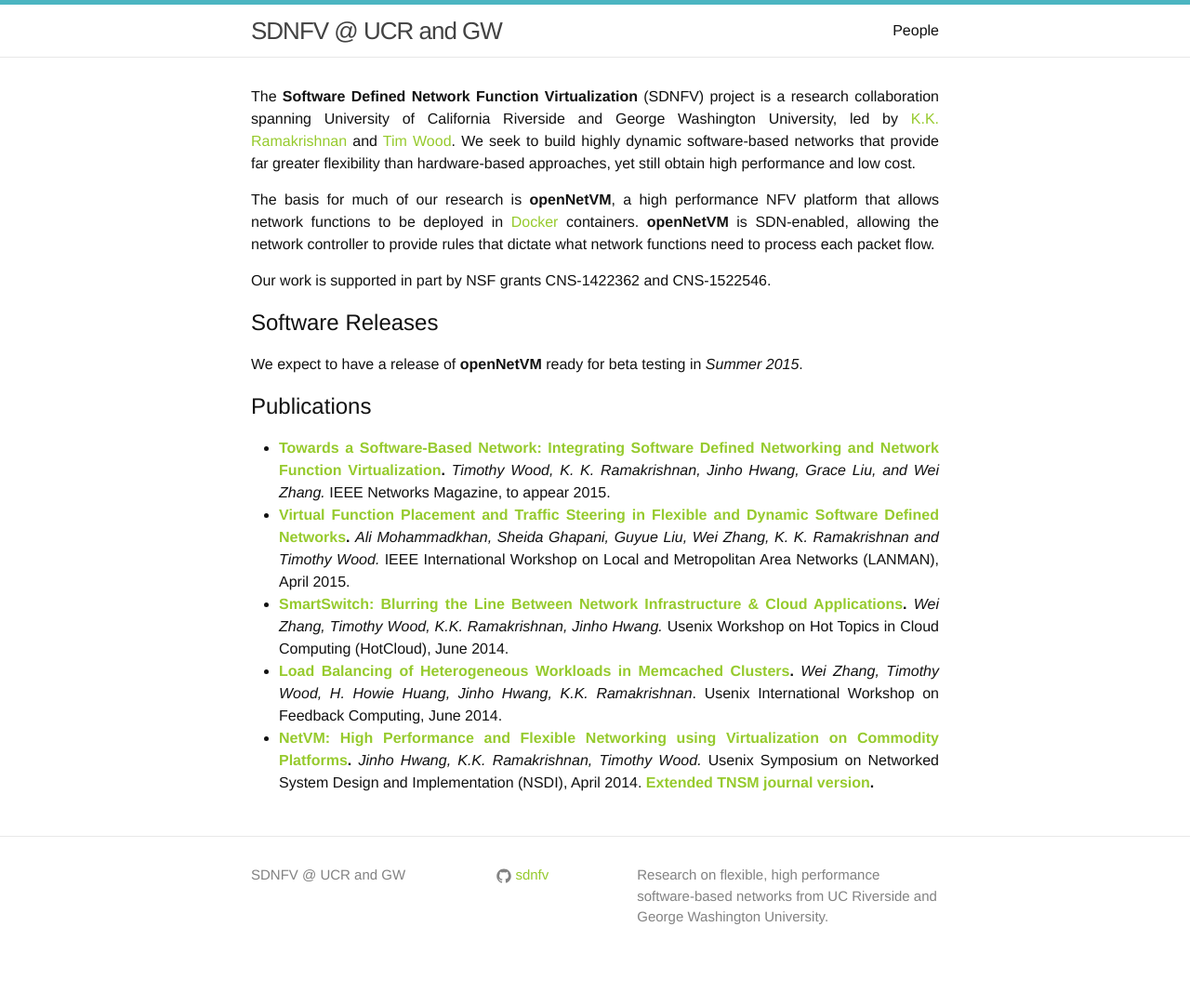
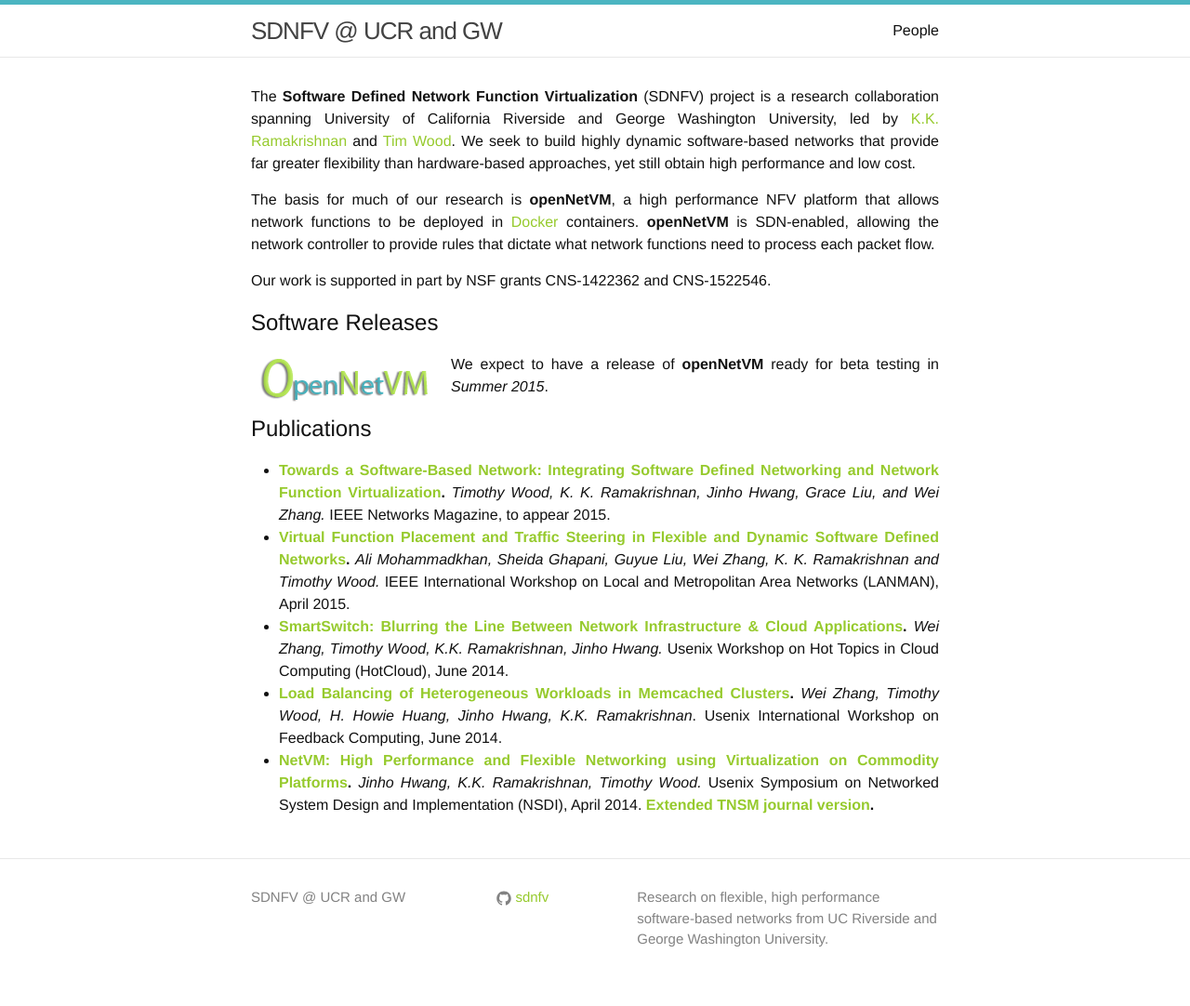
Before and after one commit to sdnfv/sdnfv.github.io, a Jekyll site: the page built from index.md, in a window 1280 px wide. Shown: the whole page at 93% size. Built offline with Jekyll 4.4.1, drawn with Linux system fonts in a browser that asks for light colours; before the commit the page ends 1058 px from its top, so only the background shows below that.

Commit message:
adding onvm logo

```diff
--- a/index.md
+++ b/index.md
@@ -8,6 +8,9 @@
 Our work is supported in part by NSF grants CNS-1422362 and CNS-1522546.
 
 ## Software Releases
+
+<img src="res/onvm-logo.png" style="float:left; padding-right:15px;">
+
 We expect to have a release of **openNetVM** ready for beta testing in *Summer 2015*.
 
 ## Publications
```
Also changed, not shown: res/onvm-logo.png (added), 1 other file.
